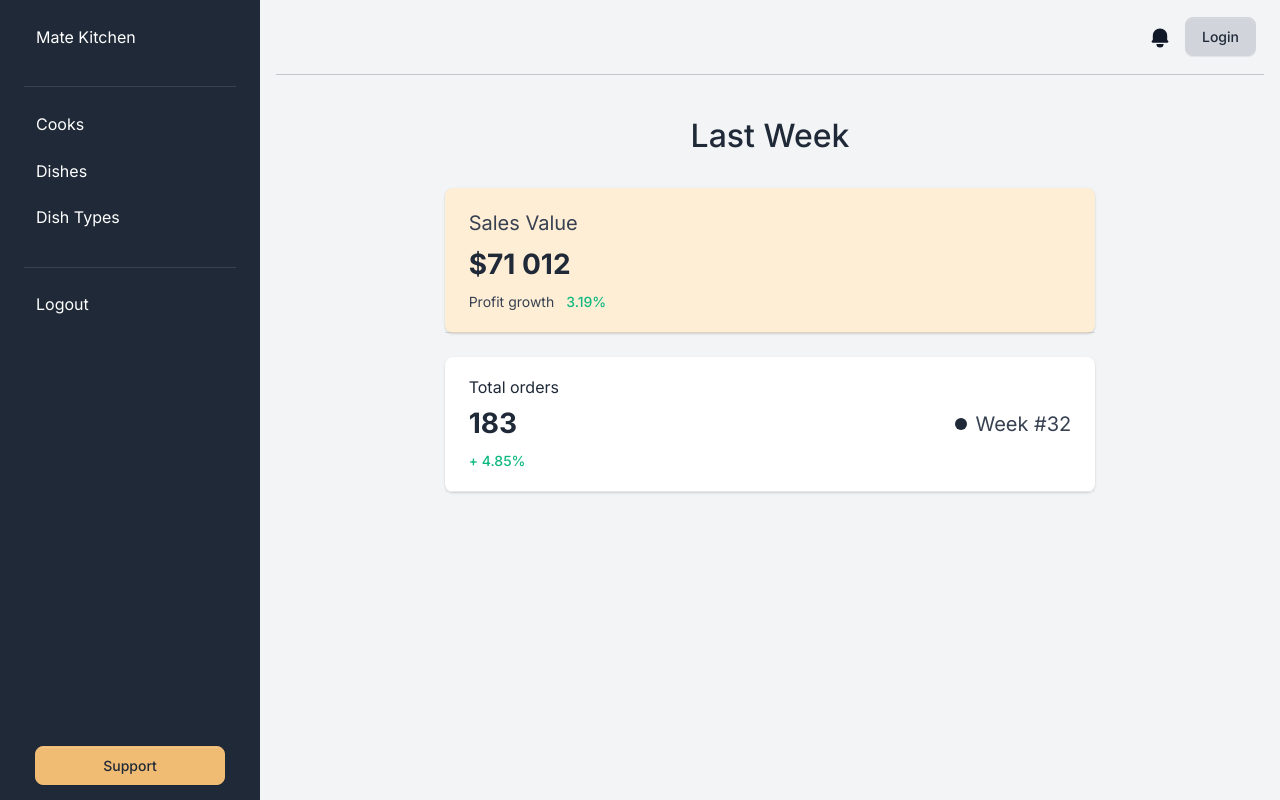
After one commit to ochernous/restaurant-kitchen-managment, a Django app: page /total-orders-week/ in a window 1280 px wide. The commit adds this page. Run offline with Django 4.2, Linux system fonts and the light colour scheme; some libraries are stand-ins or nearby versions.

Commit message:
Add pages for week/month stats

```diff
--- a/kitchen/urls.py
+++ b/kitchen/urls.py
@@ -17,6 +17,8 @@ from kitchen.views import (
     CookUpdateView,
     CookDeleteView,
     under_construction_view,
+    total_orders_month_view,
+    total_orders_week_view,
 )
 
 urlpatterns = [
@@ -73,6 +75,8 @@ urlpatterns = [
         under_construction_view,
         name="under-construction",
     ),
+    path("total-orders-month/", total_orders_month_view, name="total-orders-month"),
+    path("total-orders-week/", total_orders_week_view, name="total-orders-week"),
 ]
 
 app_name = "kitchen"
--- a/kitchen/views.py
+++ b/kitchen/views.py
@@ -158,3 +158,11 @@ class CookDeleteView(LoginRequiredMixin, generic.DeleteView):
 
 def under_construction_view(request: HttpRequest) -> HttpResponse:
     return render(request, "kitchen/under_construction.html")
+
+
+def total_orders_month_view(request: HttpRequest) -> HttpResponse:
+    return render(request, "kitchen/total_orders_month.html")
+
+
+def total_orders_week_view(request: HttpRequest) -> HttpResponse:
+    return render(request, "kitchen/total_orders_week.html")
--- a/templates/kitchen/index.html
+++ b/templates/kitchen/index.html
@@ -59,8 +59,8 @@
             </div>
           </div>
           <div class="d-flex ms-auto">
-            <a href="{% url 'kitchen:under-construction' %}" class="btn btn-secondary text-dark btn-sm me-2">Month</a>
-            <a href="{% url 'kitchen:under-construction' %}" class="btn btn-secondary text-dark btn-sm me-2">Week</a>
+            <a href="{% url 'kitchen:total-orders-month' %}" class="btn btn-secondary text-dark btn-sm me-2">Month</a>
+            <a href="{% url 'kitchen:total-orders-week' %}" class="btn btn-secondary text-dark btn-sm me-2">Week</a>
           </div>
         </div>
       </div>
--- /dev/null
+++ b/templates/kitchen/total_orders_week.html
@@ -0,0 +1,51 @@
+{% extends "base.html" %}
+
+{% block content %}
+  <hr>
+  <br>
+  <h2 style="text-align: center">Last Week</h2>
+  <br>
+  <div class="row">
+    <div class="col-12 col-xl-8" style="margin-left: auto; margin-right: auto">
+      <div class="card bg-yellow-100 border-0 shadow">
+        <div class="card-header d-sm-flex flex-row align-items-center flex-0">
+          <div class="d-block mb-3 mb-sm-0">
+            <div class="fs-5 fw-normal mb-2">Sales Value</div>
+            <h2 class="fs-3 fw-extrabold">$71 012</h2>
+            <div class="small mt-2">
+              <span class="fw-normal me-2">Profit growth</span>
+              <span class="fas fa-angle-up text-success"></span>
+              <span class="text-success fw-bold">3.19%</span>
+            </div>
+          </div>
+        </div>
+      </div>
+    </div>
+  </div>
+  <br>
+
+  <div class="row">
+    <div class="col-12 col-xl-8" style="margin-left: auto; margin-right: auto">
+      <div class="col-12 px-0 mb-4">
+        <div class="card border-0 shadow">
+          <div class="card-header d-flex flex-row align-items-center flex-0 border-bottom">
+            <div class="d-block">
+              <div class="h6 fw-normal text-gray mb-2">Total orders</div>
+              <h2 class="h3 fw-extrabold">183</h2>
+              <div class="small mt-2">
+                <span class="fas fa-angle-up text-success"></span>
+                <span class="text-success fw-bold">+ 4.85%</span>
+              </div>
+            </div>
+            <div class="d-block ms-auto">
+              <div class="d-flex align-items-center text-end">
+                <span class="dot rounded-circle bg-primary me-2"></span>
+                <span class="fw-normal font-medium">Week #32</span>
+              </div>
+            </div>
+          </div>
+        </div>
+      </div>
+    </div>
+  </div>
+{% endblock %}
```
Also changed, not shown: templates/kitchen/total_orders_month.html (added, +51 -0 lines).
